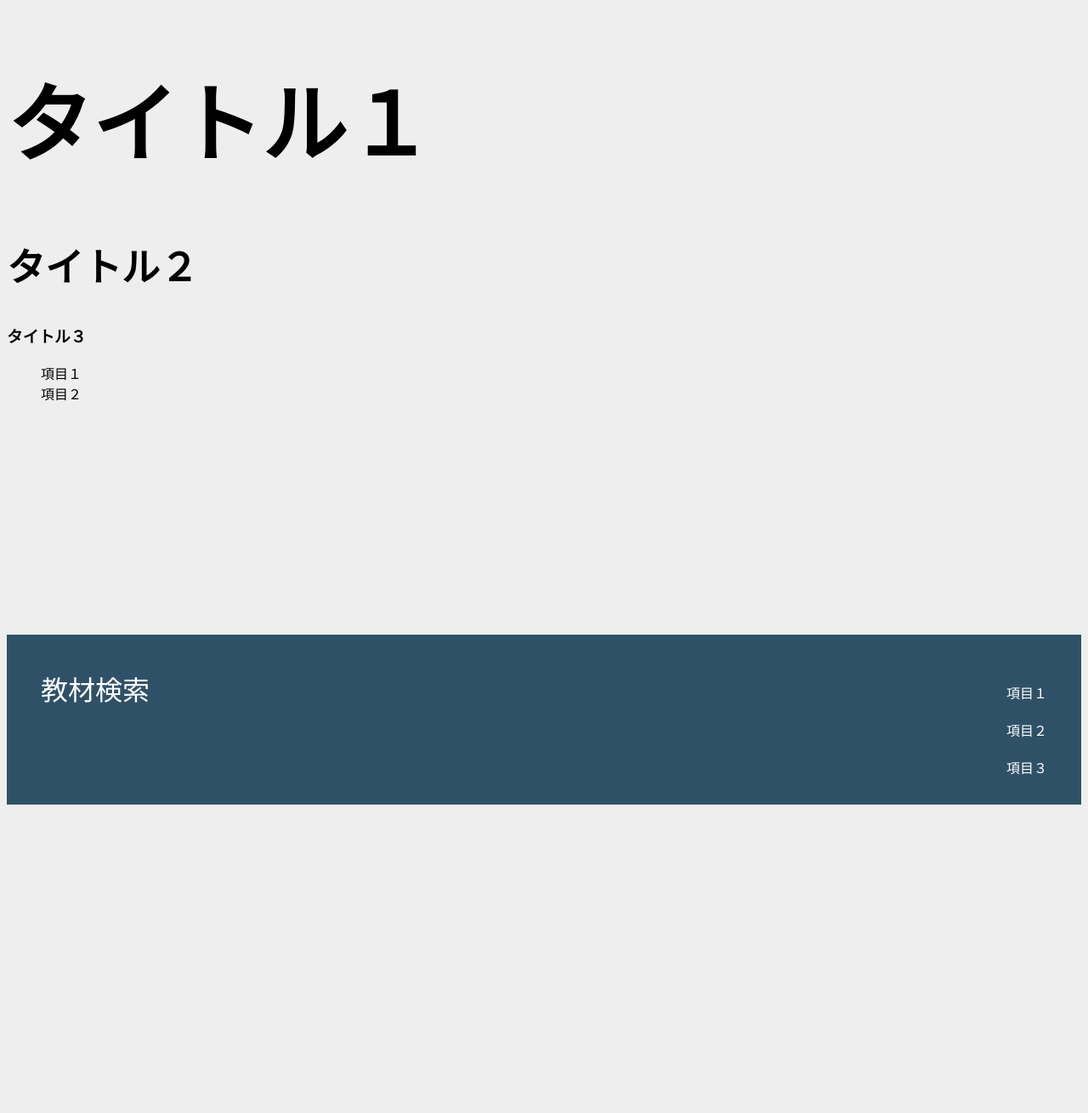
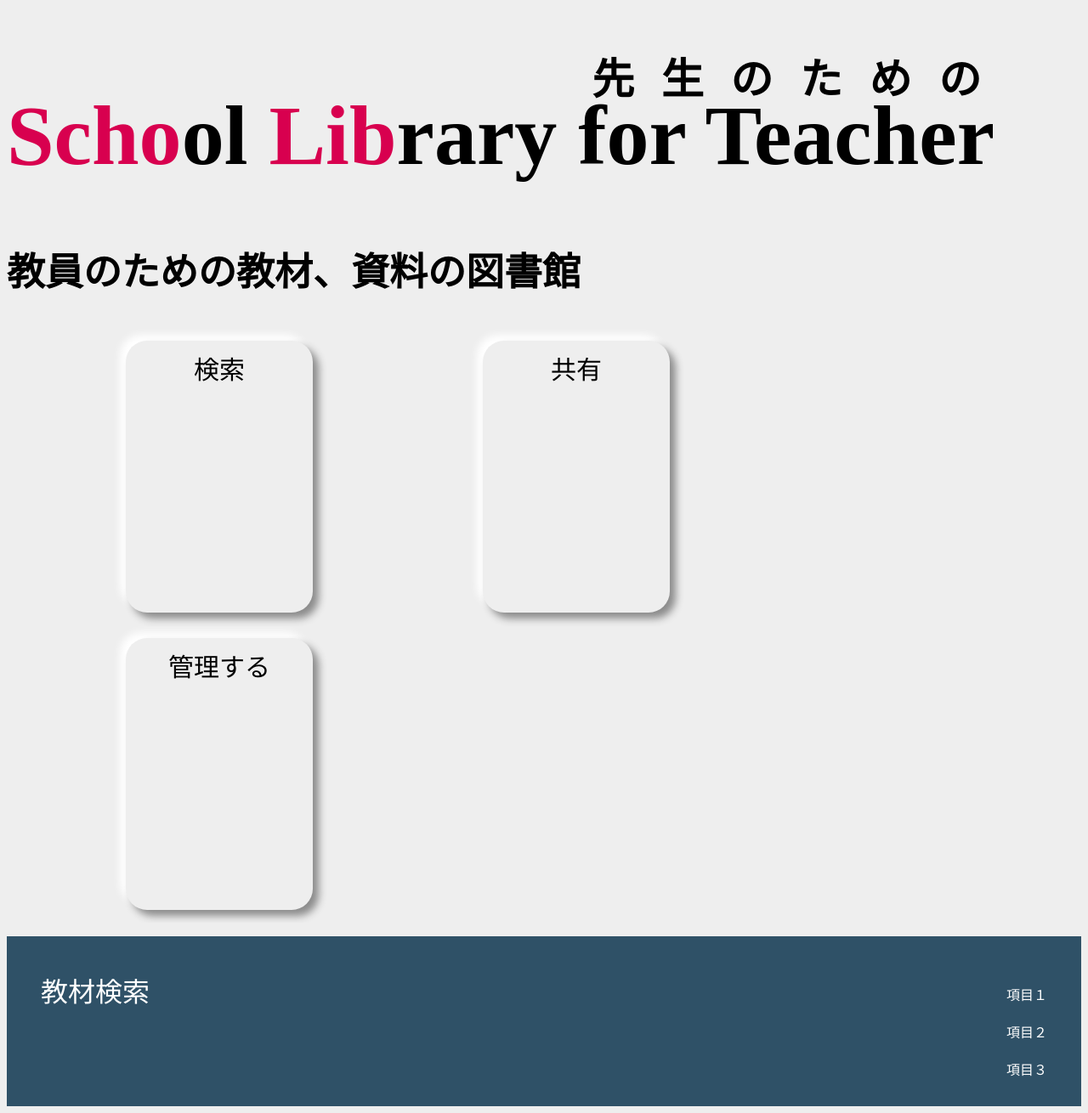
Before and after one commit to Itsuki-0129/-, a Flask app: page / in a window 1280 px wide. Shown: the part 106-1416 px from the top of the page at 85% size. Before the commit the page ends 1053 px from the top, so only its background shows below. Run offline with Flask 2, Linux system fonts and the light colour scheme.

```diff
--- a/main.py
+++ b/main.py
@@ -273,7 +273,7 @@ def search_form():
     return render_template("search.html"\
         , login_info=login_info, result_uploads_list=result_uploads_list, select_json=select_json\
             , school_type_list=school_type_list, subjects_list=subjects_list, grade_list=grade_list, id_name_json=id_name_json\
-                , page_num=page_num, page_start=page_start, page_limit=page_limit, page_max=page_max)
+                , page_num=page_num, page_start=page_start, page_limit=page_limit, page_max=page_max, now_page=now_page)
 
 #ファイルのアップロード先のディレクトリ
 UPLOAD_FOLDER = './static/uploads'
@@ -303,6 +303,20 @@ def pptx_upload():
                     return redirect(request.url)
                 #ファイルのチェック
                 if file and allwed_file(file.filename):
+                    #危険な文字を削除(サニタイズ処理？)→ここで絶対パスとか消してるの？？？どうなの？？？
+                    #filename = secure_filename(file.filename)
+                    if os.path.isfile('./static/uploads/'+session['user_name']+'/'+file.filename) == True:
+                        ex = os.path.splitext(file.filename)
+                        filename = ex[0]+'_a'+ex[1]
+                    else:
+                        filename = file.filename
+                    #ファイル名の付け方で困ってます！！！！！！2020-12-18
+                    #フォルダが存在してなければフォルダを作るif文
+                    if os.path.exists('./static/uploads/'+session['user_name'])==True:
+                        print('パスが存在!')
+                    else:
+                        #uploadsフォルダの中にユーザー名フォルダを作成
+                        os.mkdir('./static/uploads/'+session['user_name'])
                     #-------------------------↓データベースのuploads_listに登録する-------------------------
                     select_school_type = request.form['select_school_type']
                     select_subjects = request.form['select_subjects']
@@ -328,15 +342,8 @@ def pptx_upload():
                     #↓先に用意したクエリをもとにinsert
                     db_insert("final_research", sql_query)
                     #--------------------------------------↑ここまで--------------------------------------
-                    #危険な文字を削除(サニタイズ処理？)→ここで絶対パスとか消してるの？？？どうなの？？？
-                    #filename = secure_filename(file.filename)
-                    filename = file.filename
-                    #ファイル名の付け方で困ってます！！！！！！2020-12-18
-                    mkdir_sql = "select id from uploads_list where "
-                    db_access("final_research", mkdir_sql)
-                    os.mkdir('./static/uploads/test')
                     #ファイルの保存
-                    file.save(os.path.join(app.config['UPLOAD_FOLDER']+"/test", filename))
+                    file.save(os.path.join(app.config['UPLOAD_FOLDER']+"/"+session['user_name'], filename))
                 #アップロード後のページに転送
                 return redirect(url_for('uploaded_file', filename=filename))
             #アップロード画面のリターン？
@@ -361,7 +368,7 @@ def pptx_upload():
 #アップロード後に転送されるページ
 def uploaded_file(filename):
     login_info = login_check()
-    #return send_from_directory(app.config['UPLOAD_FOLDER'], filename)
+    #return send_from_directory(app.config['UPLOAD_FOLDER']+session['user_name'], filename)
     return render_template("upload.html", login_info=login_info, upload_status="アップロードしました！")
 
 def allwed_file(filename):
--- a/static/css/style.css
+++ b/static/css/style.css
@@ -5,6 +5,35 @@
 
 body{
     background-color: #eeeeee;
+}
+
+.copy-container h1 span{
+    color: #d8004f;
+}
+
+.index_box_ul{
+    width: fit-content;
+    overflow: hidden;
+    margin-right: auto;
+    margin-left: auto;
+}
+
+.index_box{
+    text-decoration: none;
+    color: black;
+    float: left;
+    border: none;
+    border-radius: 25px;
+    background-color: #eee;
+    /*background-color: #860031;*/
+    box-shadow: 7px 7px 10px #8b8b8b, -7px -7px 10px #fff;
+    width: 200px;
+    height: 300px;
+    padding: 10px;
+    margin: 15px 100px;
+    text-align: center;
+    font-size: 30px;
+    vertical-align: middle;
 }
 
 .soft_ui{
--- a/templates/index.html
+++ b/templates/index.html
@@ -2,14 +2,13 @@
 {% block content %}
 <div class="main">
     <div class="copy-container">
-        <h1>タイトル１</h1>
-        <h2>タイトル２</h2>
+        <h1><span>Scho</span>ol <span>Lib</span>rary <ruby>for Teacher<rt>先生のための</rt></ruby></h1>
+        <h2>教員のための教材、資料の図書館</h2>
     </div>
-
-    <h3>タイトル３</h3>
-    <ul>
-        <li>項目１</li>
-        <li>項目２</li>
+    <ul class="index_box_ul">
+        <a href="/search" class="index_box">検索</a>
+        <a href="/upload" class="index_box">共有</a>
+        <a href="/upload" class="index_box">管理する</a>
     </ul>
 </div>
 
```
Also changed, not shown: other parts of static/css/style.css (+79 -0 lines), templates/search.html (+21 -6 lines), templates/upload.html (+7 -5 lines), 7 other files.
